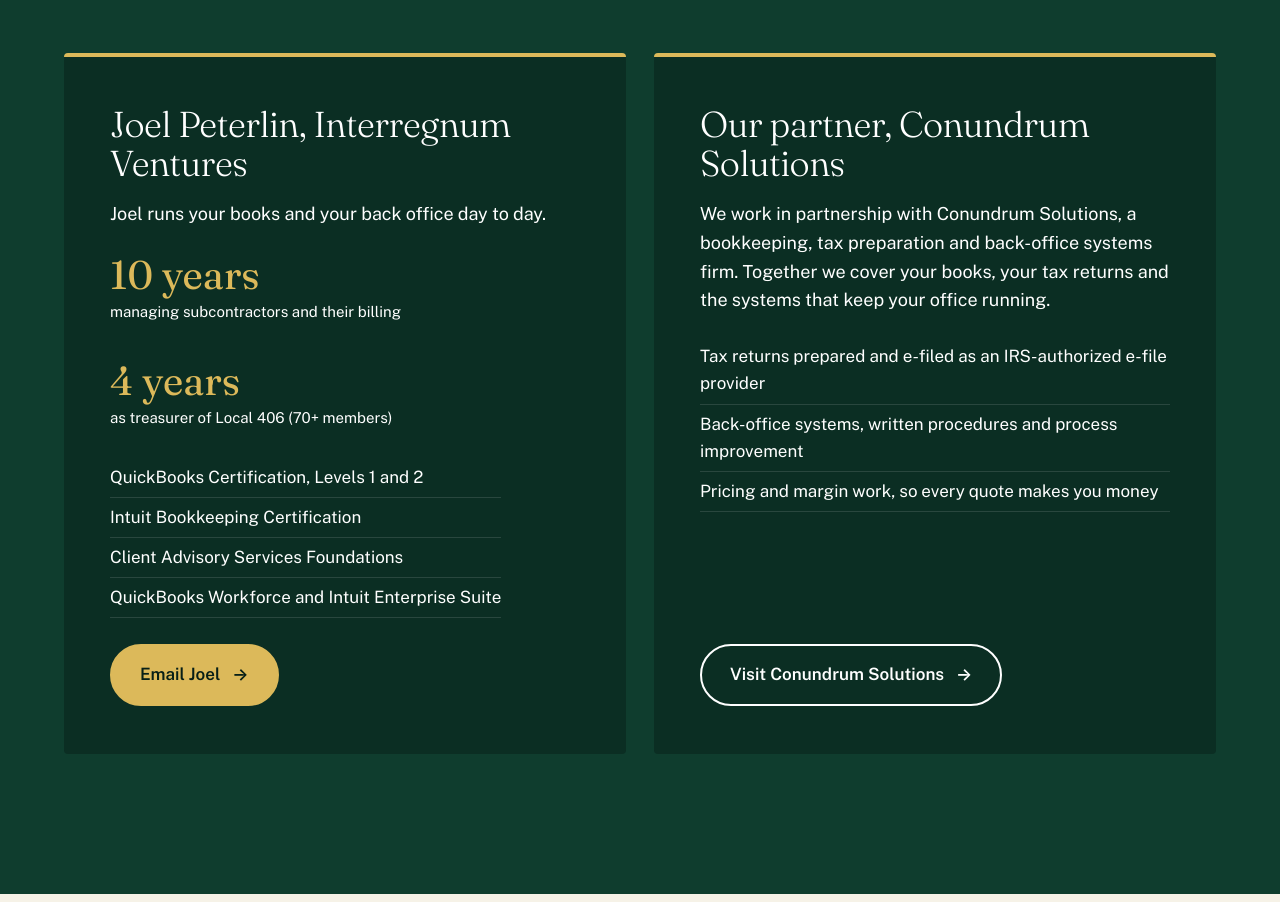
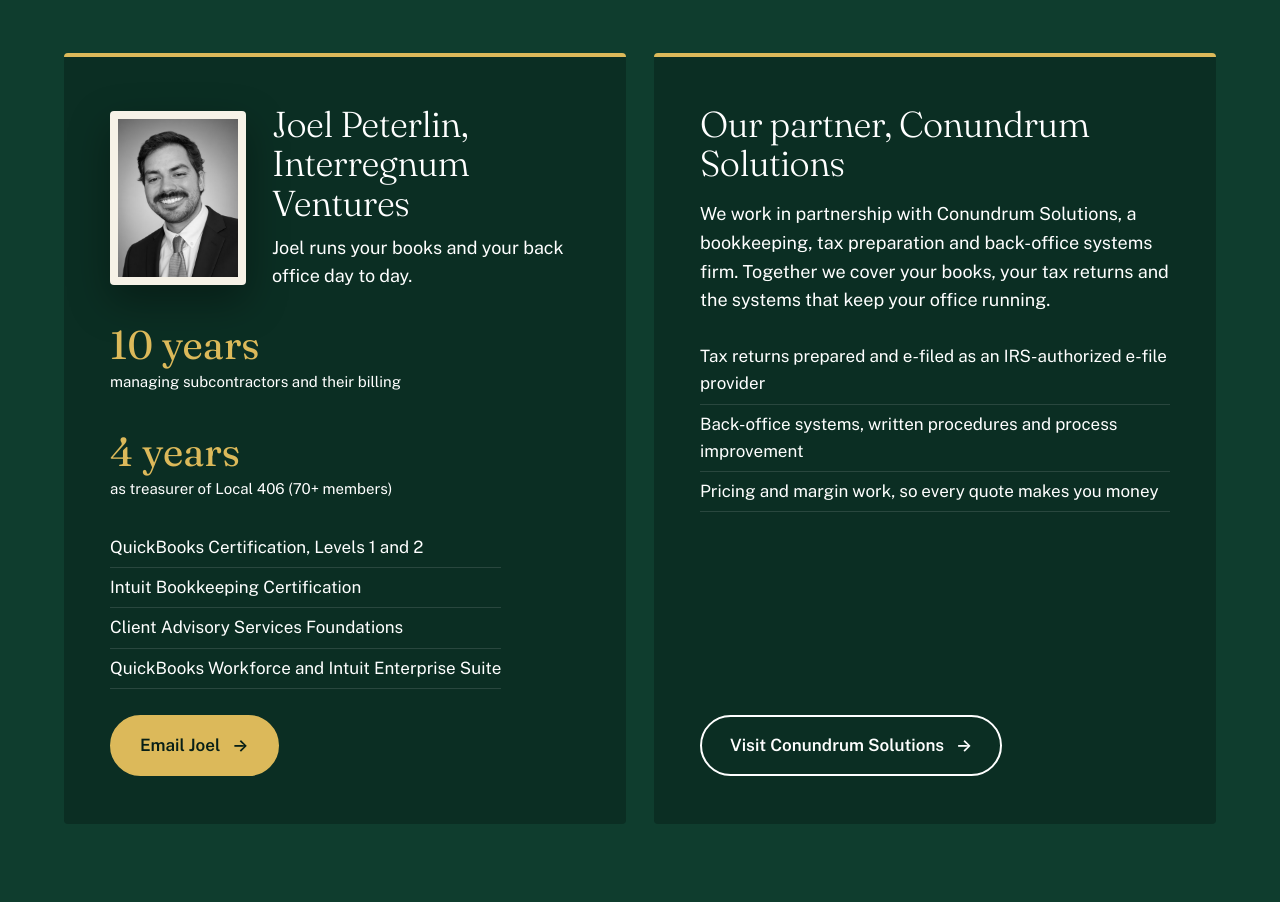
Before and after one commit to Cream-ai/ivllc-site, a plain HTML site: page index.html in a window 1280 px wide. Shown: the part 6503-7405 px from the top of the page. Drawn offline with Linux system fonts and the light colour scheme.

Commit message:
Add Joel's headshot to the Who we are section

```diff
--- a/index.html
+++ b/index.html
@@ -13,7 +13,7 @@
 <link rel="icon" href="favicon.svg" type="image/svg+xml">
 <link rel="preload" href="fonts/fraunces-latin-var.woff2" as="font" type="font/woff2" crossorigin>
 <link rel="preload" href="fonts/public-sans-latin-var.woff2" as="font" type="font/woff2" crossorigin>
-<link rel="stylesheet" href="styles.css?v=3">
+<link rel="stylesheet" href="styles.css?v=4">
 </head>
 <body>
 <a class="skip" href="#main">Skip to content</a>
@@ -177,8 +177,8 @@
     <h2 id="people-title">Two firms, one back office for your business.</h2>
     <div class="grid">
       <div class="panel">
-        <h3>Joel Peterlin, Interregnum Ventures</h3>
-        <p>Joel runs your books and your back office day to day.</p>
+        <div class="who-head"><figure class="portrait"><img src="img/joel-headshot.jpg" width="120" height="159" alt="Black and white headshot of Joel Peterlin, smiling, in a suit and tie"></figure><div><h3>Joel Peterlin, Interregnum Ventures</h3>
+        <p>Joel runs your books and your back office day to day.</p></div></div>
         <div class="stat"><div><b>10 years</b><span>managing subcontractors and their billing</span></div><div><b>4 years</b><span>as treasurer of Local 406 (70+ members)</span></div></div>
         <ul>
           <li>QuickBooks Certification, Levels 1 and 2</li>
--- a/styles.css
+++ b/styles.css
@@ -132,3 +132,8 @@ body{font-size:18px}nav{display:none}header.top .wrap{height:88px}.brand b{font-
 .fgrid{grid-template-columns:1fr 1fr}.fgrid>div:first-child{grid-column:span 2}}
 @media(max-width:560px){header.top .btn{padding:10px 16px;font-size:15px}.brand svg{width:42px;height:42px}.brand b{font-size:17px}.steps{grid-template-columns:1fr}.steps li+li{border-left:0}.kpis{grid-template-columns:1fr}.card .body{padding:22px}}
 @media(prefers-reduced-motion:reduce){*{transition:none!important;scroll-behavior:auto!important}}
+.who-head{display:flex;gap:26px;align-items:center;margin-bottom:30px}
+.who-head h3{margin-bottom:10px}.who-head p{margin:0}
+.portrait{margin:0;flex:none;padding:8px;background:var(--off);border-radius:4px;box-shadow:0 16px 40px rgba(0,0,0,.35);line-height:0}
+.portrait img{width:120px;height:auto}
+@media(max-width:560px){.who-head{flex-direction:column;align-items:flex-start}}
```
Also changed, not shown: img/joel-headshot.jpg (added).
